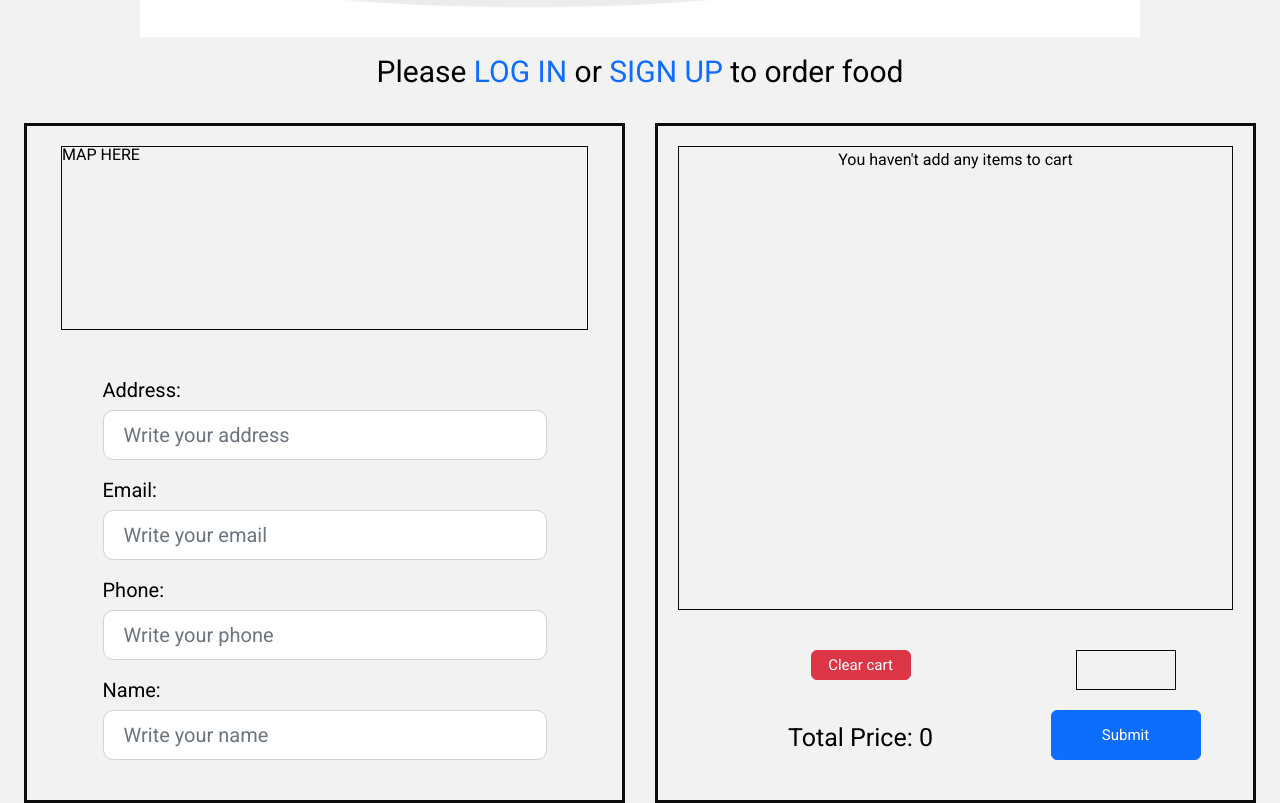
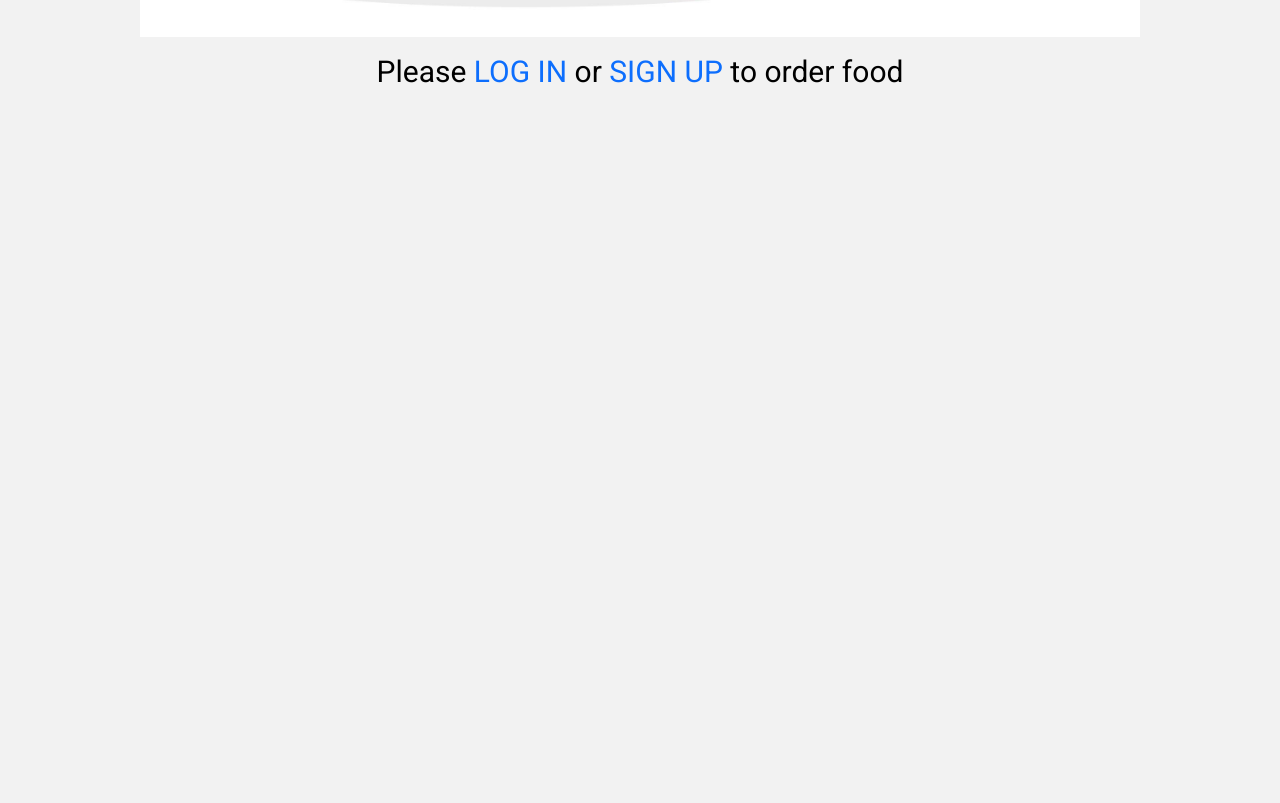
Before and after one commit to Yivgha/web-shop, a React (Create React App) app: page /cart in a window 1280 px wide. Shown: the part 898-1701 px from the top of the page. After the commit the page ends 1001 px from the top, so only its background shows below. Built offline with nearby package versions, Linux system fonts and the light colour scheme.

Commit message:
redirect

```diff
--- a/src/App.js
+++ b/src/App.js
@@ -18,9 +18,7 @@ export const App = () => {
             <Route path="/shop/:id" element={<SelectedShop />} />
           </Route>
 
-          <Route path="cart" element={<Cart />}>
-            <Route path="/cart/:id"/>
-          </Route>
+          <Route path="cart" element={<Cart />} />
 
         </Route>
         <Route path="/signup" element={<Signup />}/>
--- a/src/components/Home/Home.jsx
+++ b/src/components/Home/Home.jsx
@@ -1,6 +1,6 @@
 import React, {useState, useEffect} from "react";
 import Navbar from "../Navbar/Navbar";
-import { Outlet, Link} from "react-router-dom";
+import { Outlet, Link, redirect} from "react-router-dom";
 import {
     auth
 } from '../../config/firebaseConfig';
@@ -12,6 +12,7 @@ const user = auth.currentUser;
 
 
     async function getUser() {
+        if (user) {
             const loggedInUser = localStorage.getItem("user");
             if (loggedInUser) {
                 const foundUser = JSON.parse(loggedInUser);
@@ -20,7 +21,11 @@ const user = auth.currentUser;
                 setCurrentUser(user);
             }
             return user;
+        } else {
+            return redirect("/login");
         }
+
+    };
 
     useEffect(() => {
         getUser();
@@ -29,13 +34,16 @@ const user = auth.currentUser;
 
     return (
         <div className="container-fluid">
-            {user ? (<Navbar currentuser={currentUser} />) : (
+            {user
+                ? (<> <Navbar currentuser={currentUser} /> <Outlet /></>)
+                : (
                 <div className="home-welcome-box">
                 <p className="home-text">Welcome to our delivery app!</p>
                 <img src={foodDel} alt="food delivery to home" className="home-main-img"/>
                 <p className="home-info">Please <Link to="/login">LOG IN</Link> or <Link to="/signup">SIGN UP</Link> to order food</p>
-           </div>)}
-            <Outlet/>
+                </div>
+            )}
+
         </div>
     )
 }
--- a/src/pages/Cart.jsx
+++ b/src/pages/Cart.jsx
@@ -1,21 +1,23 @@
 import React, {
-  useState, useRef
+  useState, useRef, createRef
   , useEffect
 } from 'react';
-// import CartProduct from '../components/Cart/CartProduct';
-// import ReCAPTCHA from 'react-google-recaptcha';
+import ReCAPTCHA from "react-google-recaptcha";
 import { HiPlus, HiOutlineMinus } from "react-icons/hi";
 import { actionType } from '../context/reducer';
 import { useStateValue } from "../context/StateProvider";
 
 const Cart = () => {
-  const [{ user, cart}, dispatch] = useStateValue();
+  const [{ user, cart }, dispatch] = useStateValue();
+
+  const { REACT_APP_SITE_KEY } = process.env;
 
   const [cartAddress, setCartAddress] = useState("");
   const [cartEmail, setCartEmail] = useState("");
   const [cartPhone, setCartPhone] = useState("");
     const [cartName, setCartName] = useState("");
-    // const captchaRef = useRef(null);
+  const captchaRef = createRef();
+  const [btnDisabled, setBtnDisabled] = useState(true);
 
   const handleCartSubmit = (e) => {
     e.preventDefault();
@@ -30,8 +32,8 @@ const Cart = () => {
       setCartEmail("");
       setCartPhone("");
       setCartName("");
-      // captchaRef.current.getValue();
-      //   captchaRef.current.reset();
+      captchaRef.current.getValue();
+        captchaRef.current.reset();
     } else {
       alert("error")
     }
@@ -48,7 +50,7 @@ const Cart = () => {
     }, [counter, dispatch]);
 
   const handleTotalPrice = () => {
-    if (cart.length > 0) {
+    if (cart?.length > 0) {
       let calcTotalPrice = cart.reduce(function (accumulator, item) {
         return accumulator + (parseInt(item.count) * parseFloat(item.price))
       }, 0);
@@ -74,7 +76,6 @@ const Cart = () => {
   //   //       setCounter(1);
   //   // }
   //   };
-
 
 
 
@@ -112,7 +113,7 @@ const Cart = () => {
           {cart?.length === 0 && (<><p>You haven't add any items to cart</p></>)}
 
           {cart?.length > 0 && (
-            cart.map(cartItem => (
+            cart?.map(cartItem => (
               <li className='cart-product-container' id={cartItem.id} key={cartItem.id} >
           <div className='cart-img-block'>
               <img className='cart-img' src={cartItem.url} alt={cartItem.name} />
@@ -125,7 +126,7 @@ const Cart = () => {
                   </div>
                   <button type="button" onClick={() => {
       let findIndex = cart.findIndex(item => item.id === cartItem.id);
-      cart.splice(findIndex, 1);
+      cart?.splice(findIndex, 1);
       handleTotalPrice();
       dispatch({ type: actionType.SET_CART, cart: [...cart] });
                   }}
@@ -134,7 +135,7 @@ const Cart = () => {
               <div className='cart-counter'>
                     <input type="number" className="counter-input" inputRef={inputRef} value={cartItem.count} disabled
                       onChange={(e)=>{
-                          let findItem = cart.find(item => item.id === cartItem.id);
+                          let findItem = cart?.find(item => item.id === cartItem.id);
                           if (findItem) {
                             cartItem.count = e.target.value;
                             setCounter(e.target.value);
@@ -145,10 +146,10 @@ const Cart = () => {
                   <div className='cart-counter-btns'>
                       <button type="button" onClick={(e) => {
                         e.preventDefault();
-                        const productExist = cart.find(item => item.id === cartItem.id);
+                        const productExist = cart?.find(item => item.id === cartItem.id);
                         if (productExist) {
                           productExist.count = productExist.count + 1
-                          const insideEl = cart.map(el => el.id === cartItem.id ? { ...productExist, count: productExist.count + 1 } : el);
+                          const insideEl = cart?.map(el => el.id === cartItem.id ? { ...productExist, count: productExist.count + 1 } : el);
                           setCounter(insideEl);
                           handleTotalPrice();
                          dispatch({type: actionType.SET_CART, cart: [...cart]})
@@ -160,7 +161,7 @@ const Cart = () => {
                   </button>
                       <button type="button" onClick={(e) => {
                         e.preventDefault();
-                        const productExist = cart.find(item => item.id === cartItem.id);
+                        const productExist = cart?.find(item => item.id === cartItem.id);
                         if (productExist) {
                           productExist.count = productExist.count - 1
                           setCounter(productExist.count - 1);
@@ -190,12 +191,16 @@ const Cart = () => {
           </div>
 
           <div className='cart-submit'>
-                      <div className='captcha'>
-                          {/* <ReCAPTCHA sitekey={process.env.REACT_APP_SITE_KEY} ref={captchaRef} /> */}
+            {/* <div className='captcha'> */}
 
-                      </div>
+              <ReCAPTCHA sitekey={REACT_APP_SITE_KEY} ref={captchaRef} onChange={(e) => setBtnDisabled(false)} />
 
-                      <button type="submit" className="btn btn-primary cart-btn" onClick={handleCartSubmit}>Submit</button>
+                      {/* </div> */}
+
+            <button type="submit" disabled={btnDisabled}
+              className="btn btn-primary cart-btn"
+              onClick={handleCartSubmit}
+            >Submit</button>
           </div>
         </div>
 
--- a/src/scss/components/_cart.scss
+++ b/src/scss/components/_cart.scss
@@ -177,7 +177,7 @@ border-top: 1px solid var(--black-border-color);
 
 .captcha{
      border: 1px solid var(--black-border-color);
-     width: 100px;
+     width: 150px;
      height: 40px;
      display: flex;
      align-items: center;
@@ -434,12 +434,13 @@ font-size: 20px;
 .cart-btn{
     width: 150px;
     height: 50px;
+     font-size: 20px;
 }
 .clear-cart-btn{
-    width: 100px;
-    height: 30px;
+    width: 150px;
+    height: 50px;
     margin-bottom: 20px;
-    font-size: 15px;
+    font-size: 20px;
 }
 
 }
--- a/src/scss/main.css
+++ b/src/scss/main.css
@@ -977,7 +977,7 @@ button {
 
 .captcha {
   border: 1px solid var(--black-border-color);
-  width: 100px;
+  width: 150px;
   height: 40px;
   display: flex;
   align-items: center;
@@ -1234,11 +1234,12 @@ button {
   .cart-btn {
     width: 150px;
     height: 50px;
+    font-size: 20px;
   }
   .clear-cart-btn {
-    width: 100px;
-    height: 30px;
+    width: 150px;
+    height: 50px;
     margin-bottom: 20px;
-    font-size: 15px;
+    font-size: 20px;
   }
 }/*# sourceMappingURL=main.css.map */
```
Also changed, not shown: src/components/Cart/CartProduct.jsx (deleted, +0 -81 lines), 1 other file (tests, documents, lock files or other folders). Lines whose indentation alone changed are shown as unchanged.
